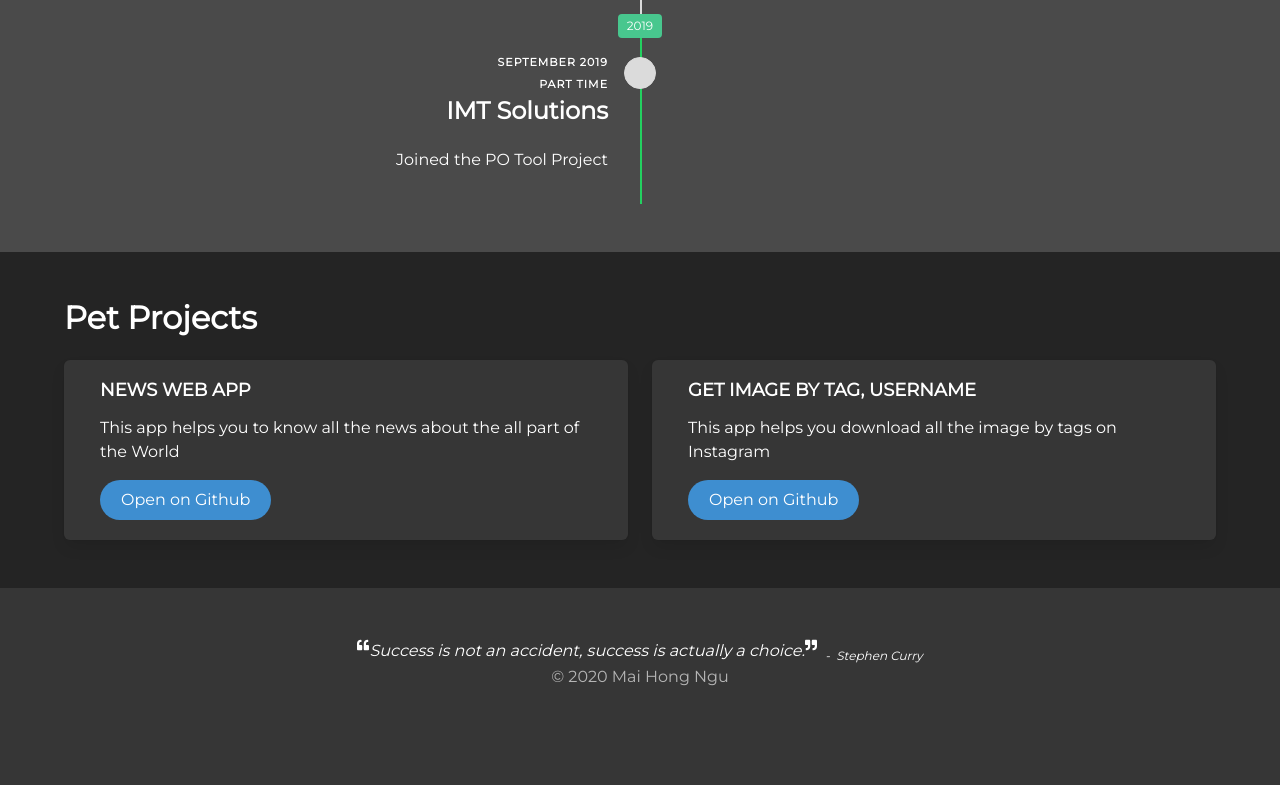
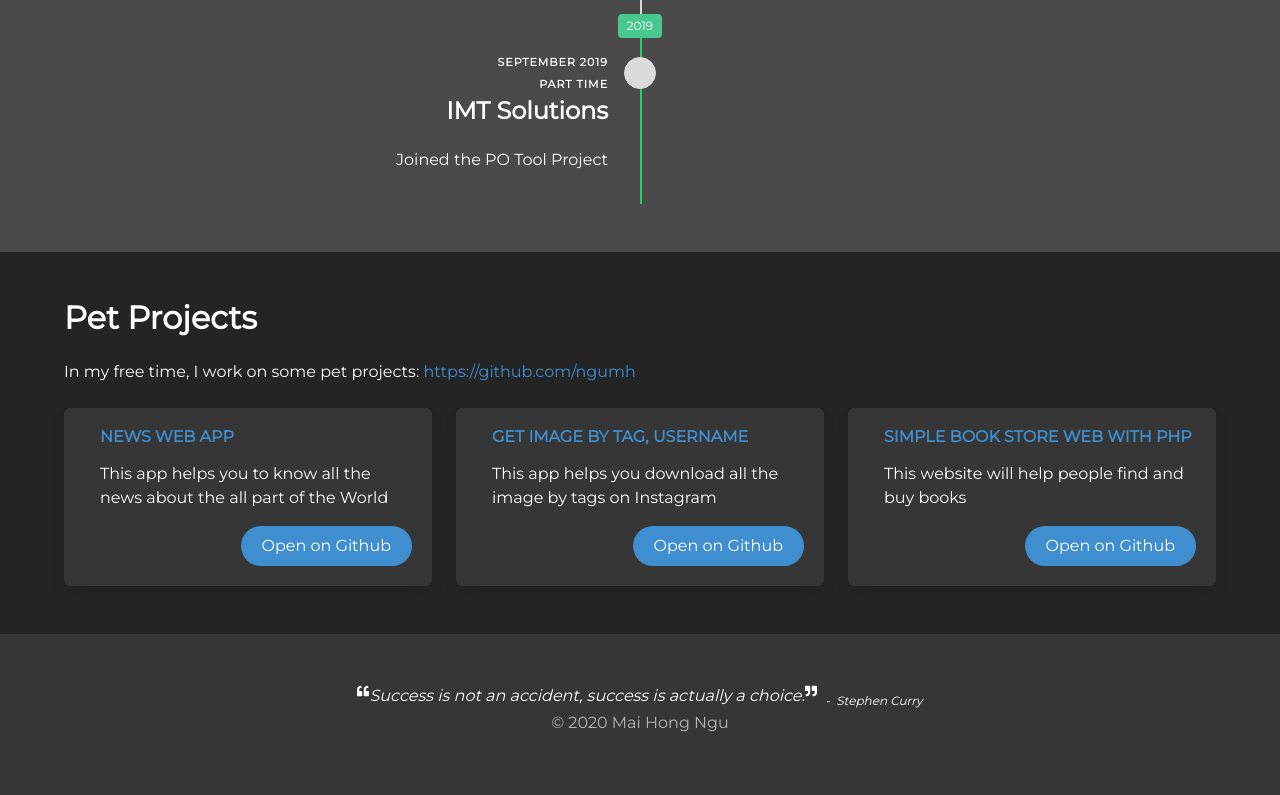
Before and after one commit to ngumh/cv, a React (Create React App) app: page / in a window 1280 px wide. Shown: the part 2951-3746 px from the top of the page. Built offline with nearby package versions, Linux system fonts and the light colour scheme.

Commit message:
Add key + edit resume

```diff
--- a/src/components/elements/Project.js
+++ b/src/components/elements/Project.js
@@ -2,15 +2,15 @@ import React from 'react'
 
 function Project(props){
     return (
-        <article class="media">
-            <div class="media-left"></div>
-            <div class="media-content">
-                <div class="content">
-                    <h5 className="has-text-white is-spaced is-uppercase">{props.title}</h5>
+        <article className="media">
+            <div className="media-left"></div>
+            <div className="media-content">
+                <div className="content">
+                    <h6 className="has-text-info is-spaced is-uppercase">{props.title}</h6 >
                     <p className="has-text-white">
                         {props.description}
                     </p>
-                    <div>
+                    <div className="has-text-right  ">
                         <a href={props.url} className="button is-rounded has-text-white is-info">Open on Github </a>
                     </div>
                 </div>
--- a/src/components/sections/PetProject.js
+++ b/src/components/sections/PetProject.js
@@ -6,11 +6,15 @@ const PetProjects = () => {
         <div className="section has-background-black-ter">
             <div className="container">
                 <h1 className="title has-text-white">Pet Projects</h1>
+                <div className="has-text-white">
+                    <p>In my free time, I work on some pet projects: <a href="https://github.com/ngumh" className="is-hovered has-text-info">https://github.com/ngumh</a></p>
+                </div>
+                <br />
                 <div className="columns">
                     {
                         resume.projects.map((value, index) => {
                             return (
-                                <div className="column">
+                                <div className="column" key={index}>
                                     <div className="box has-background-grey-darker">
                                         <Project
                                             title={value.title}
--- a/src/resume.json
+++ b/src/resume.json
@@ -93,7 +93,7 @@
       "keywords": ["Back End"]
     },
     {
-      "name": "Git",
+      "name": "Git / TFS",
       "level": 75,
       "keywords": ["Other Skills"]
     },
@@ -135,6 +135,11 @@
       "title": "Get Image by Tag, Username",
       "Description": "This app helps you download all the image by tags on Instagram",
       "repository":"https://github.com/ngumh/ImgInstagram"
+    },
+    {
+      "title":"Simple Book Store Web with PHP",
+      "Description": "This website will help people find and buy books",
+      "repository":"https://github.com/ngumh/bookstorephp"
     }
   ]
 }
```
